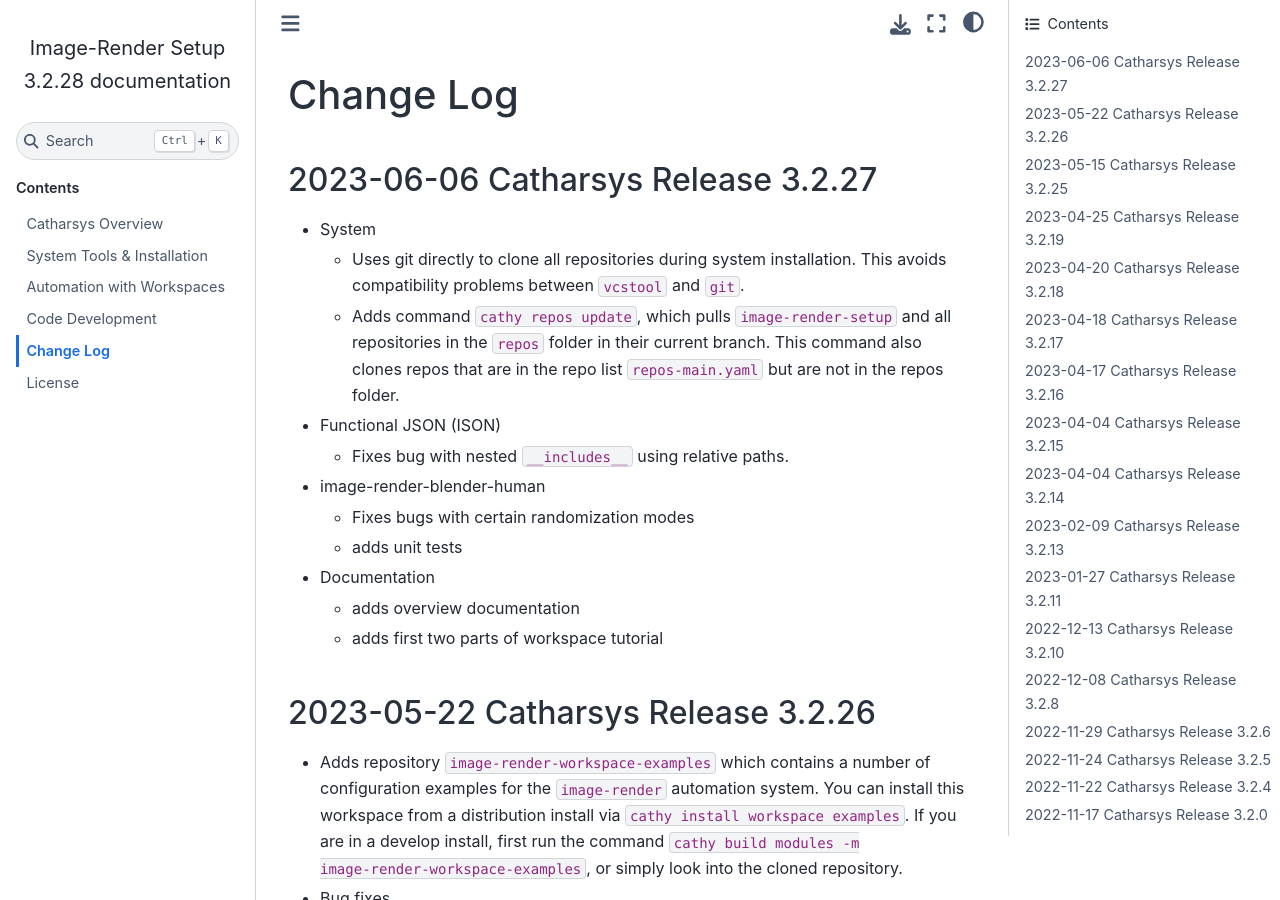
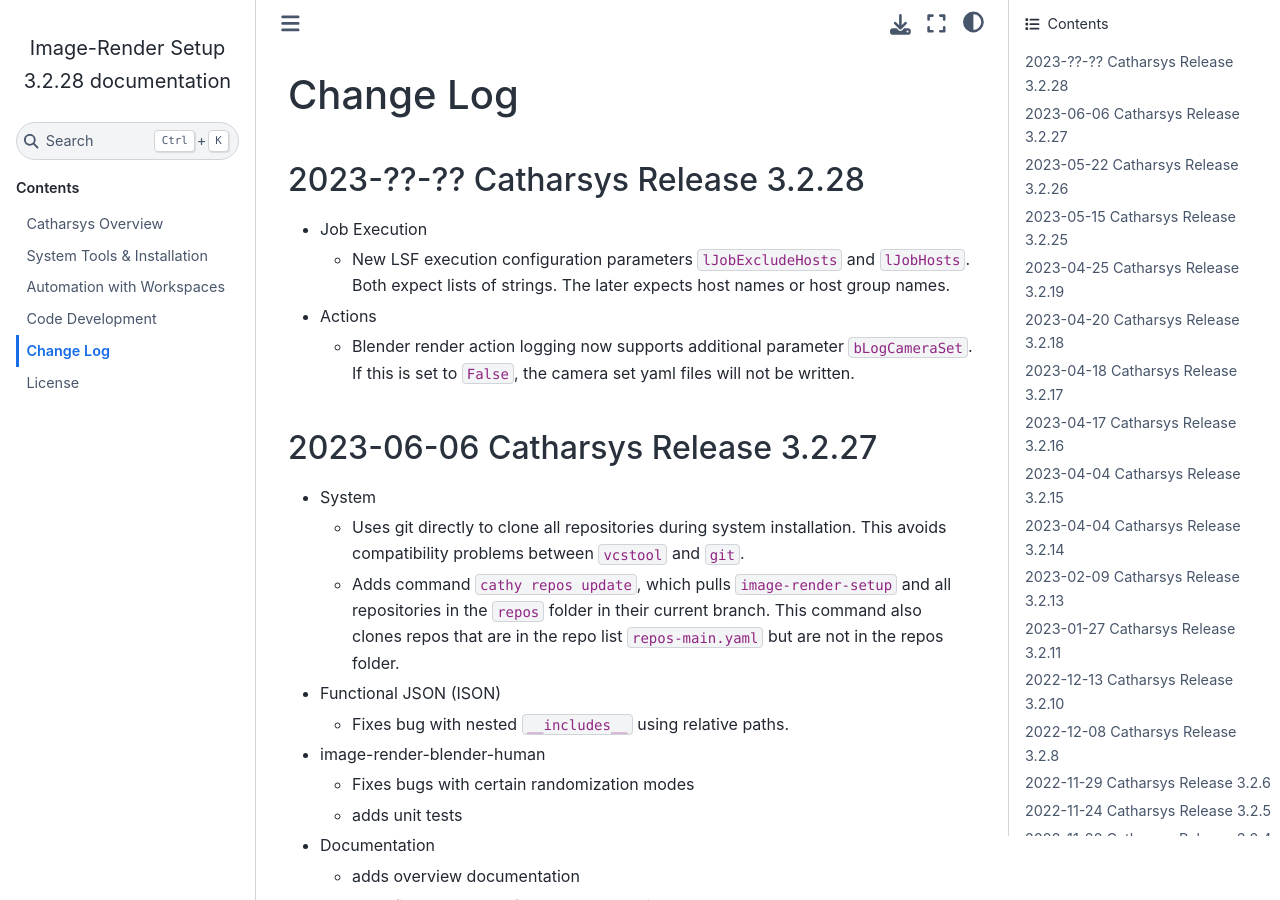
Before and after one commit to boschresearch/image-render-setup, a Sphinx documentation site: the page built from docs/source/change-log.md, in a window 1280 px wide and 900 px high. Built offline with Sphinx 7.4.7 and the Sphinx Book theme 1.1.4, drawn with Linux system fonts in a browser that asks for light colours; the version number is read from the project's files by our own code.

Commit message:
adds new features to change log

```diff
--- a/docs/source/change-log.md
+++ b/docs/source/change-log.md
@@ -1,4 +1,13 @@
 # Change Log
+
+## 2023-??-?? Catharsys Release 3.2.28
+
+- Job Execution
+  - New LSF execution configuration parameters `lJobExcludeHosts` and `lJobHosts`. Both expect lists of strings. The later expects host names or host group names.
+
+- Actions
+  - Blender render action logging now supports additional parameter `bLogCameraSet`. If this is set to `False`, the camera set yaml files will not be written.
+
 
 ## 2023-06-06 Catharsys Release 3.2.27
 
```
